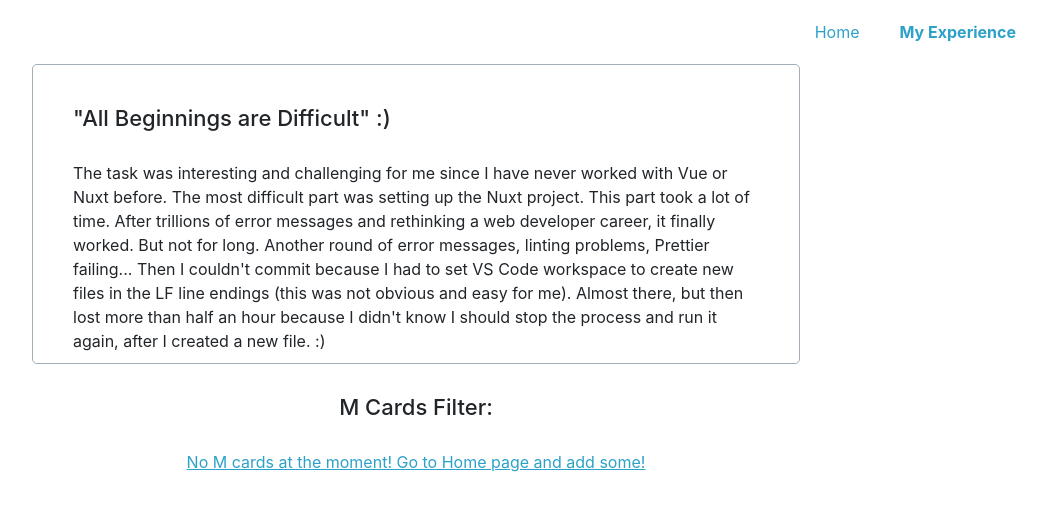
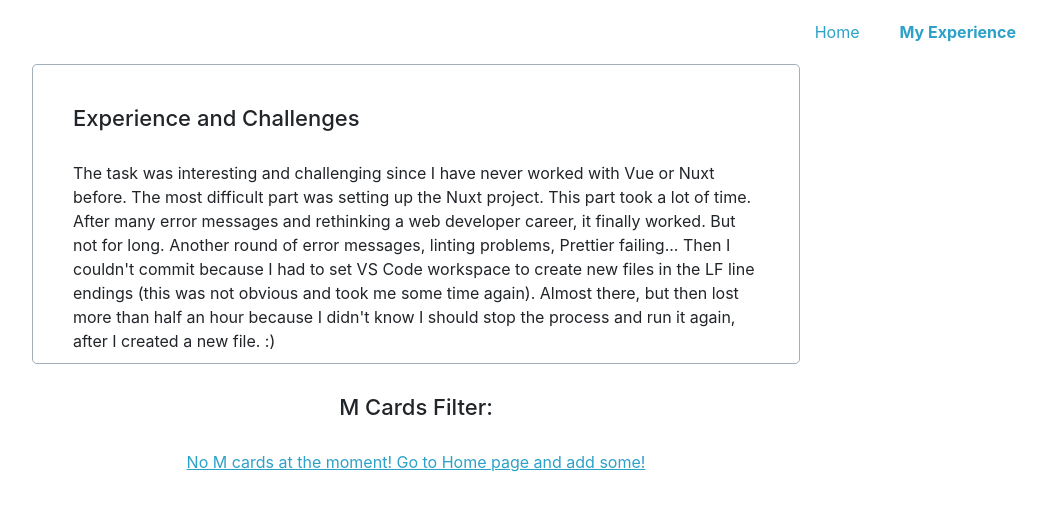
Before and after one commit to IvanaKos/Locaverse-internship-task, a Nuxt app: page /experience in a window 1280 px wide. Shown: the top 510 px of the page, without its empty margins (224-1271 px from the left). Built offline with nearby package versions, Linux system fonts and the light colour scheme.

Commit message:
chore: edit experience text

```diff
--- a/pages/experience.vue
+++ b/pages/experience.vue
@@ -2,18 +2,18 @@
   <div class="page">
     <MainHeader />
     <div class="description">
-      <h2>"All Beginnings are Difficult" :)</h2>
+      <h2>Experience and Challenges</h2>
       <p>
-        The task was interesting and challenging for me since I have never
-        worked with Vue or Nuxt before. The most difficult part was setting up
-        the Nuxt project. This part took a lot of time. After trillions of error
-        messages and rethinking a web developer career, it finally worked. But
-        not for long. Another round of error messages, linting problems,
-        Prettier failing... Then I couldn't commit because I had to set VS Code
-        workspace to create new files in the LF line endings (this was not
-        obvious and easy for me). Almost there, but then lost more than half an
-        hour because I didn't know I should stop the process and run it again,
-        after I created a new file. :)
+        The task was interesting and challenging since I have never worked with
+        Vue or Nuxt before. The most difficult part was setting up the Nuxt
+        project. This part took a lot of time. After many error messages and
+        rethinking a web developer career, it finally worked. But not for long.
+        Another round of error messages, linting problems, Prettier failing...
+        Then I couldn't commit because I had to set VS Code workspace to create
+        new files in the LF line endings (this was not obvious and took me some
+        time again). Almost there, but then lost more than half an hour because
+        I didn't know I should stop the process and run it again, after I
+        created a new file. :)
       </p>
       <p>
         Finally, I managed to actually start working on the project. This was
```
